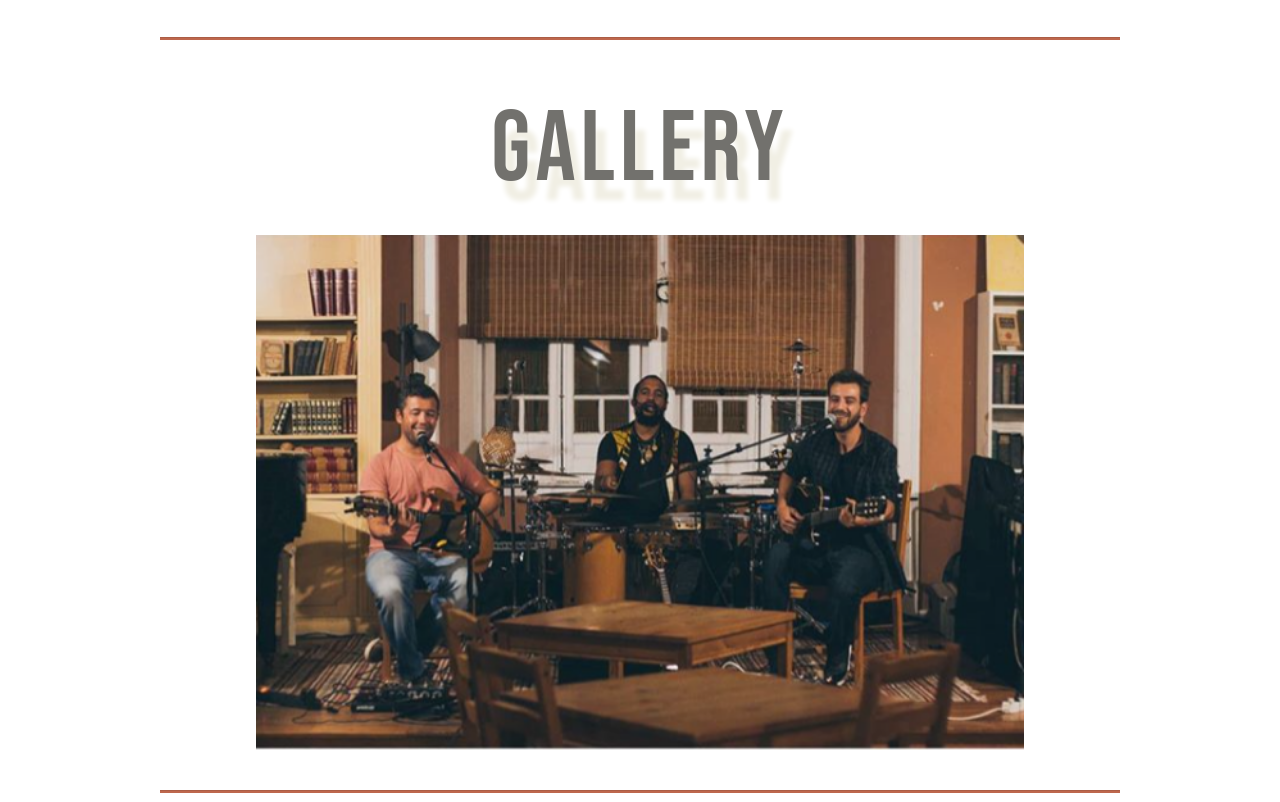
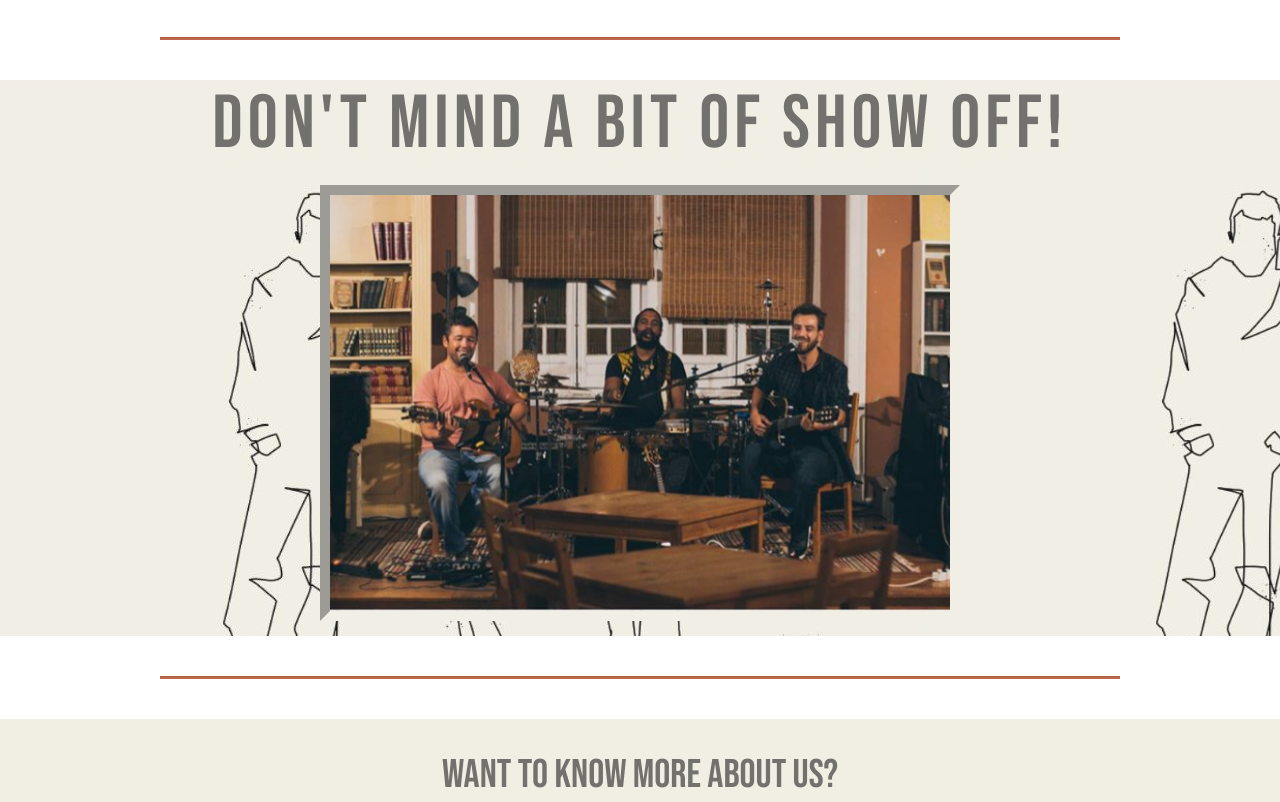
Before and after one commit to Claudio-C-Santos/MS1-bossamorna-website, a plain HTML site: page index.html in a window 1280 px wide. Shown: the part 553-1355 px from the top of the page. Drawn offline with nearby package versions, Linux system fonts and the light colour scheme.

Commit message:
fix:<index>changing carousel section's style

```diff
--- a/assets/css/style.css
+++ b/assets/css/style.css
@@ -288,23 +288,28 @@ footer {
 
 /* -------------------------Index-Gallery section */
 
+.image-carousel {
+    background-image: url('../images/B&M-hero2.jpg');
+}
+
+.carousel-fade {
+    display: block;
+    margin: 15px auto;
+    width: 50%;
+    border: 10px inset #f1eee5;
+}
+
+
 #index-gallery-title {
+    margin: 0;
+    margin-top: 15px;
     font-family: "Bebas Neue", sans-serif;
     text-align: center;
     color: #72716d;
     text-shadow: 10px 20px 5px #f1efe4;
     width: 100%;
     letter-spacing: 5px;
-    font-size: 100px;
-    margin-top: 50px;
-    margin-bottom: 25px;
-}
-
-.carousel-fade {
-    display: block;
-    margin-left: auto;
-    margin-right: auto;
-    width: 60%;
+    font-size: 75px;
 }
 
 /* -------------------------Index-Contact */
@@ -664,6 +669,10 @@ body {
     font-size: 15px;
 }
 
+.carousel-fade {
+    width: 70%;
+}
+
 #album-title {
     font-size: 50px;
 }
@@ -713,7 +722,7 @@ body {
 }
 
 .carousel-fade {
-    width: 70%;
+    width: 80%;
 }
 
 .row-contact {
--- a/index.html
+++ b/index.html
@@ -65,8 +65,8 @@
     </section>
     <hr class="section-divider">
 <!--Index-Gallery section-->
-    <section class="container-fluid">
-        <h2 id="index-gallery-title">Gallery</h2>
+    <section class="container-fluid image-carousel">
+        <h2 id="index-gallery-title">Don't mind a bit of show off!</h2>
         <div class="row">
 <!--BOOTSTRAP CAROUSEL CODE-->
             <div id="carouselExampleSlidesOnly" class="carousel slide carousel-fade" data-ride="carousel" data-interval="3000">
```
